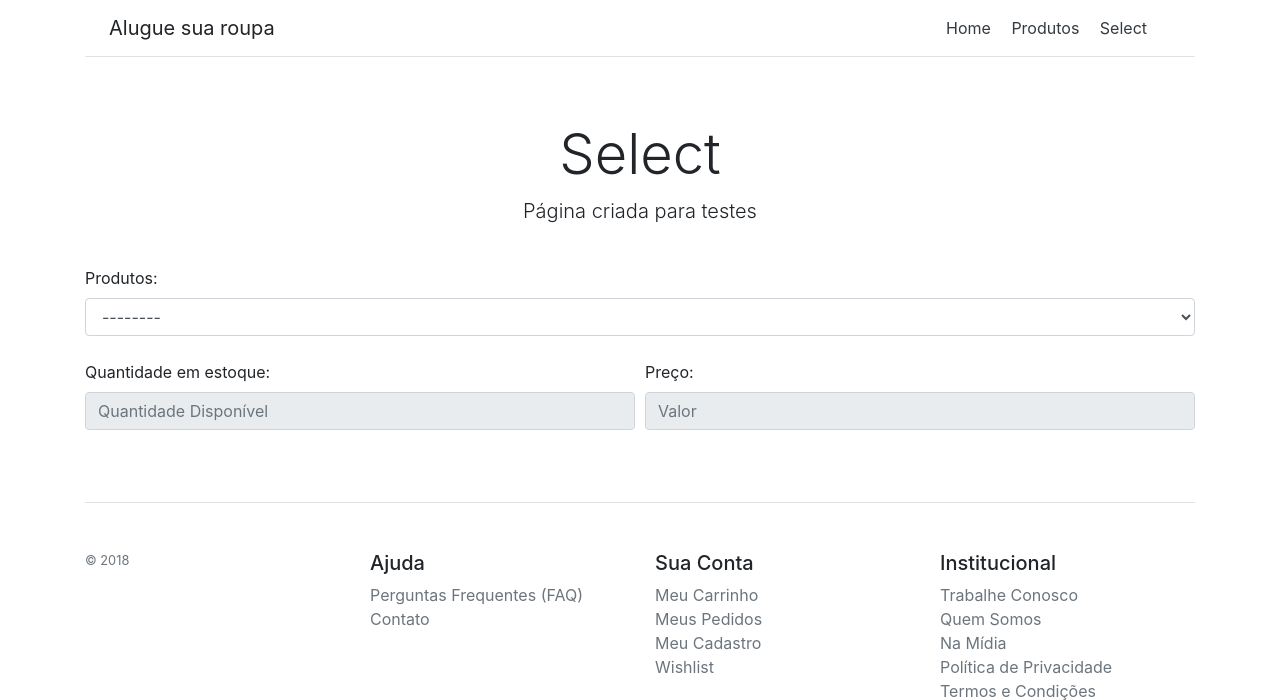
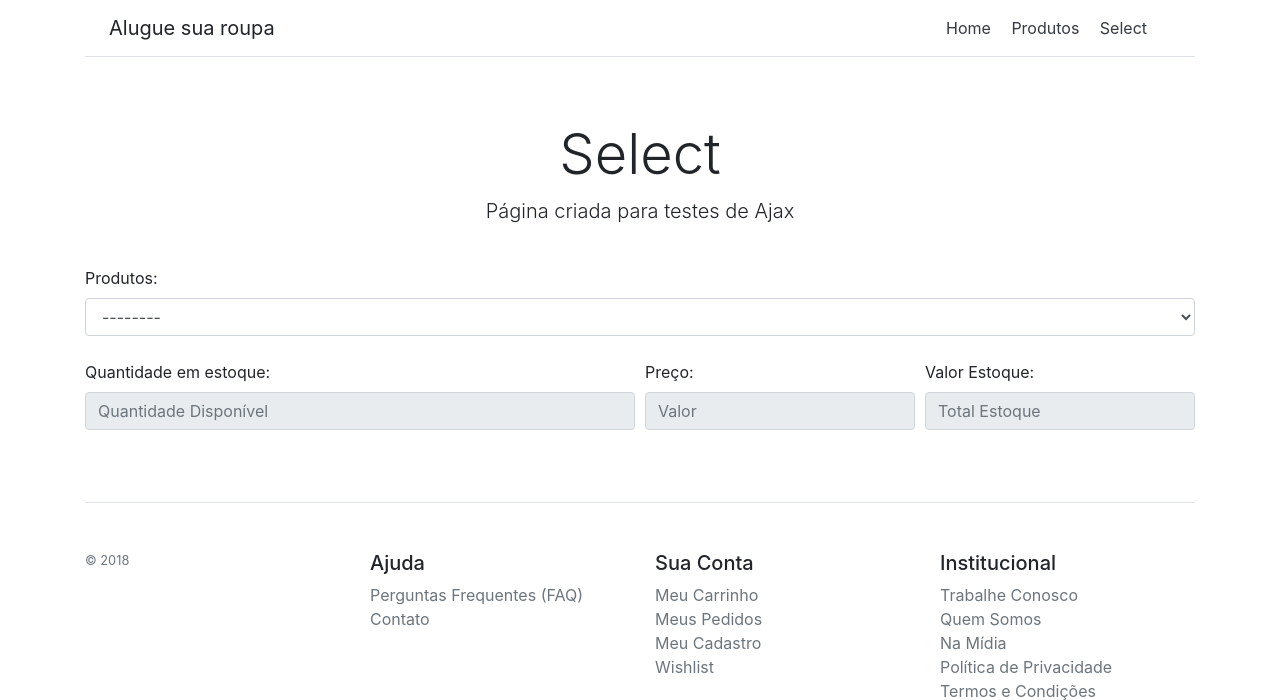
Before and after one commit to guilehm/Django-Model-API, a Django app: page /select/ in a window 1280 px wide. Shown: the top 700 px of the page. Run offline with Django 3.2, Linux system fonts and the light colour scheme; data that the repository does not hold is empty; some libraries are stand-ins or nearby versions.

Commit message:
js changes

```diff
--- a/client/templates/client/select.html
+++ b/client/templates/client/select.html
@@ -5,7 +5,7 @@
 
     <div class="pricing-header px-3 py-3 pt-md-5 pb-md-4 mx-auto text-center">
       <h1 class="display-4">Select</h1>
-      <p class="lead">Página criada para testes</p>
+      <p class="lead">Página criada para testes de Ajax</p>
     </div>
 
     <div class="container">
@@ -24,9 +24,13 @@
               <label for="quantity">Quantidade em estoque:</label>
               <input type="text" class="form-control mb-4" placeholder="Quantidade Disponível" id="quantity" readonly>
             </div>
-            <div class="col-12 col-md-6">
+            <div class="col-12 col-md-3">
               <label for="price">Preço:</label>
               <input type="text" class="form-control mb-4" placeholder="Valor" id="price" readonly>
+            </div>
+            <div class="col-12 col-md-3">
+              <label for="price">Valor Estoque:</label>
+              <input type="text" class="form-control mb-4" placeholder="Total Estoque" id="total-price" readonly>
             </div>
           </div>
         </form>
@@ -40,15 +44,15 @@
     function consulta(produto){
         $.ajax({
             type: 'GET',
-            url: "http://localhost:8000/api/products/",
+            url: "https://gui-api.herokuapp.com/api/products",
             dataType: "json",
             async: true,
             success: function(data) {
                 for (i= 0; i < data.length; i++) {
-                    console.log(produto);
                     if (data[i].name == produto) {
-                        document.getElementById('quantity').value = data[i].quantity
+                        document.getElementById('quantity').value = data[i].quantity + ' peças'
                         document.getElementById('price').value = ('R$ ' + data[i].price)
+                        document.getElementById('total-price').value = 'R$ ' + data[i].quantity * data[i].price
                     } else if (produto == '--------') {
                         document.getElementById('quantity').value = 'N/A'
                         document.getElementById('price').value = 'N/A'
--- a/client/views.py
+++ b/client/views.py
@@ -8,8 +8,8 @@ def index(request):
 
 
 def products(request):
-    products = requests.get('http://localhost:8000/api/products').json()
-    # products = requests.get('https://gui-api.herokuapp.com/api/products').json()
+    # products = requests.get('http://localhost:8000/api/products').json()
+    products = requests.get('https://gui-api.herokuapp.com/api/products').json()
     context = {
         'products' : products,
     }
@@ -17,8 +17,8 @@ def products(request):
 
 
 def product(request, product_slug):
-    product = requests.get('http://localhost:8000/api/products/' + product_slug).json()
-    # product = requests.get('https://gui-api.herokuapp.com/api/products/' + product_slug).json()
+    # product = requests.get('http://localhost:8000/api/products/' + product_slug).json()
+    product = requests.get('https://gui-api.herokuapp.com/api/products/' + product_slug).json()
     print(product)
     context = {
         'product' : product,
@@ -26,8 +26,8 @@ def product(request, product_slug):
     return render(request,'client/product.html', context)
 
 def select(request):
-    products = requests.get('http://localhost:8000/api/products').json()
-    # products = requests.get('https://gui-api.herokuapp.com/api/products').json()
+    # products = requests.get('http://localhost:8000/api/products').json()
+    products = requests.get('https://gui-api.herokuapp.com/api/products').json()
     context = {
         'products' : products,
     }
```
